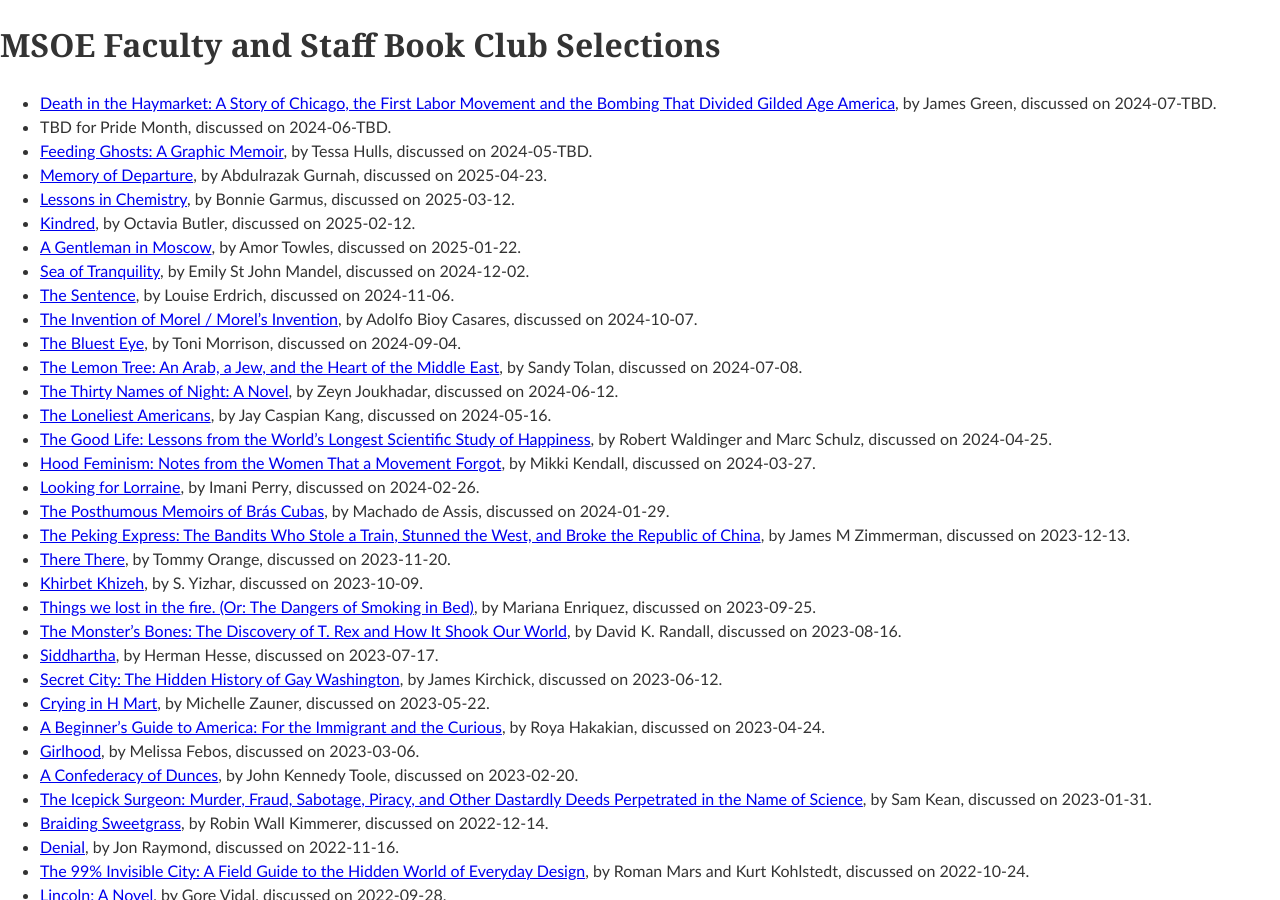
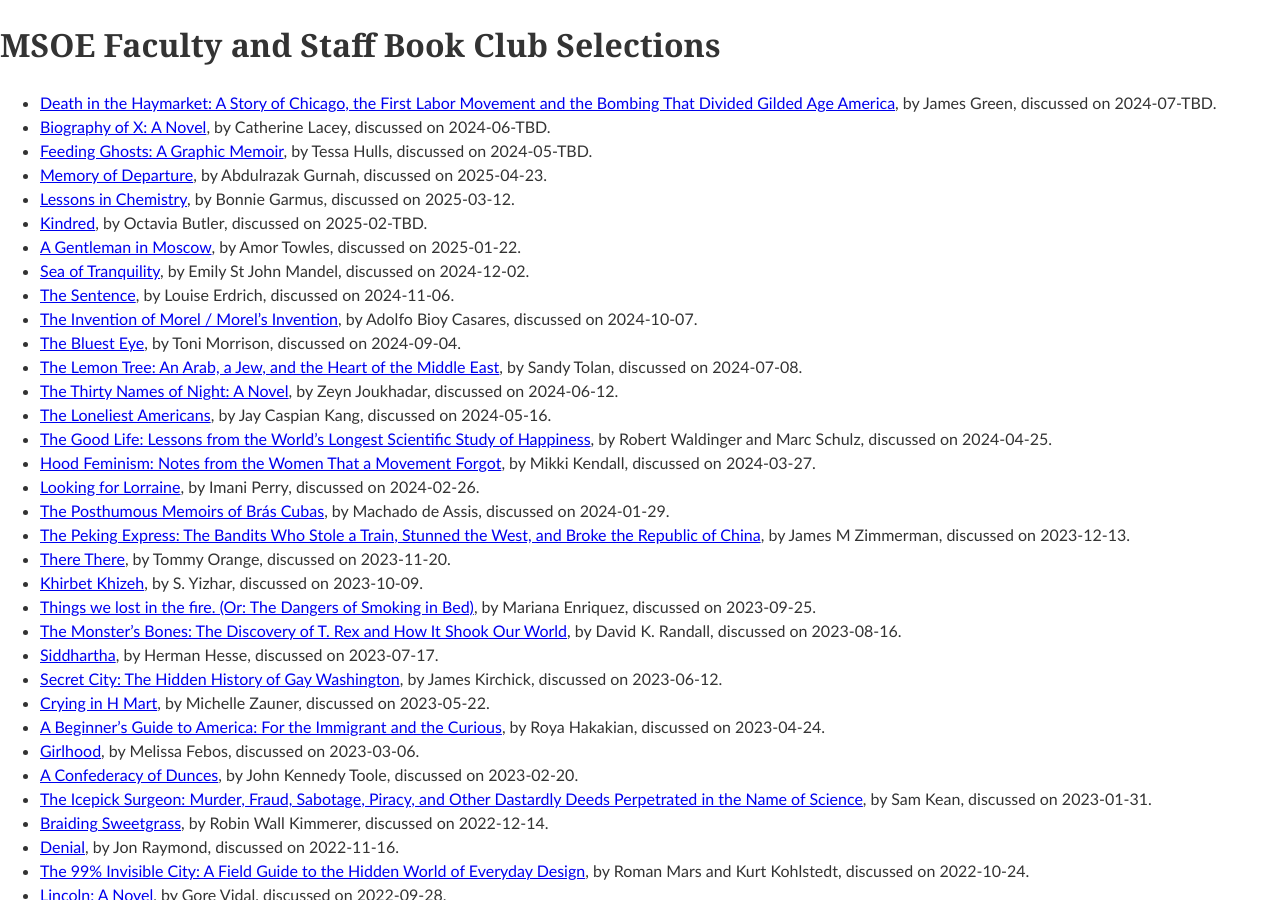
Before and after one commit to edurant/edurant.github.io, a Jekyll site: the page built from misc/bookClub.md, in a window 1280 px wide and 900 px high. Built offline with Jekyll 4.4.1, drawn with Linux system fonts in a browser that asks for light colours; our own code applies the rules of GitHub Pages for plain Markdown files.

Commit message:
MSOE book club updates

```diff
--- a/misc/bookClub.md
+++ b/misc/bookClub.md
@@ -1,14 +1,14 @@
 ---
 title: "MSOE Faculty and Staff Book Club Selections"
-date: 2025-01-28 15:58:30 -0600
+date: 2025-02-11 14:58:30 -0600
 ---
 
 * [Death in the Haymarket: A Story of Chicago, the First Labor Movement and the Bombing That Divided Gilded Age America](https://bookshop.org/p/books/death-in-the-haymarket-a-story-of-chicago-the-first-labor-movement-and-the-bombing-that-divided-gilded-age-america-james-green/7831023), by James Green, discussed on 2024-07-TBD.
-* TBD for Pride Month, discussed on 2024-06-TBD.
+* [Biography of X: A Novel](https://bookshop.org/p/books/biography-of-x-catherine-lacey/18411158), by Catherine Lacey, discussed on 2024-06-TBD.
 * [Feeding Ghosts: A Graphic Memoir](https://bookshop.org/p/books/feeding-ghosts-a-memoir-tessa-hulls/19994803), by Tessa Hulls, discussed on 2024-05-TBD.
 * [Memory of Departure](https://bookshop.org/p/books/memory-of-departure-by-the-winner-of-the-nobel-prize-in-literature-2021-abdulrazak-gurnah/17772589), by Abdulrazak Gurnah, discussed on 2025-04-23.
 * [Lessons in Chemistry](https://bookshop.org/p/books/lessons-in-chemistry-bonnie-garmus/19638865), by Bonnie Garmus, discussed on 2025-03-12.
-* [Kindred](https://bookshop.org/p/books/kindred-octavia-e-butler/11629395), by Octavia Butler, discussed on 2025-02-12.
+* [Kindred](https://bookshop.org/p/books/kindred-octavia-e-butler/11629395), by Octavia Butler, discussed on 2025-02-TBD.
 * [A Gentleman in Moscow](https://bookshop.org/books/a-gentleman-in-moscow/9780143110439), by Amor Towles, discussed on 2025-01-22.
 * [Sea of Tranquility](https://bookshop.org/p/books/sea-of-tranquility-emily-st-john-mandel/17768221), by Emily St John Mandel, discussed on 2024-12-02.
 * [The Sentence](https://www.goodreads.com/book/show/56816904-the-sentence), by Louise Erdrich, discussed on 2024-11-06.
```
